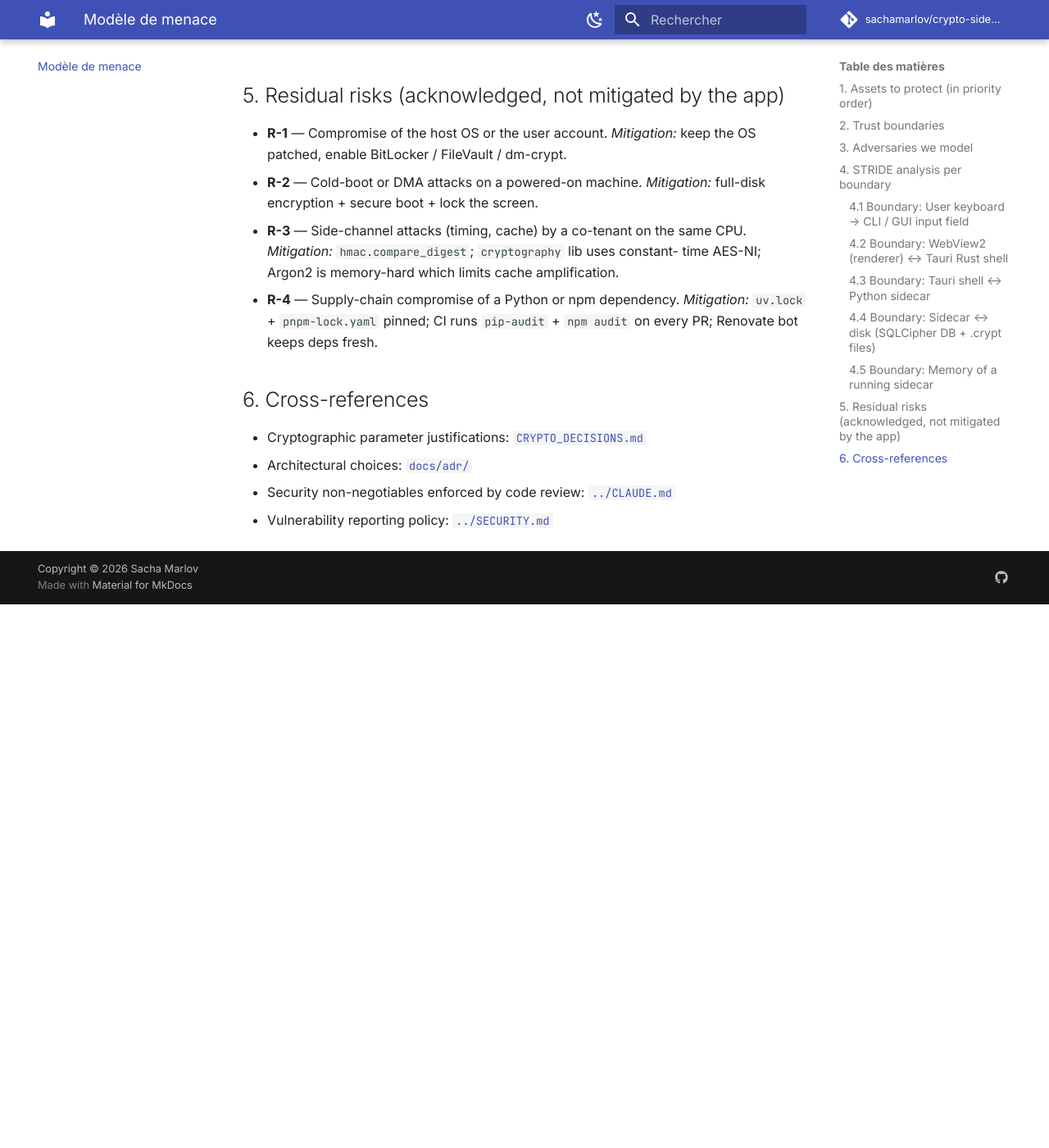
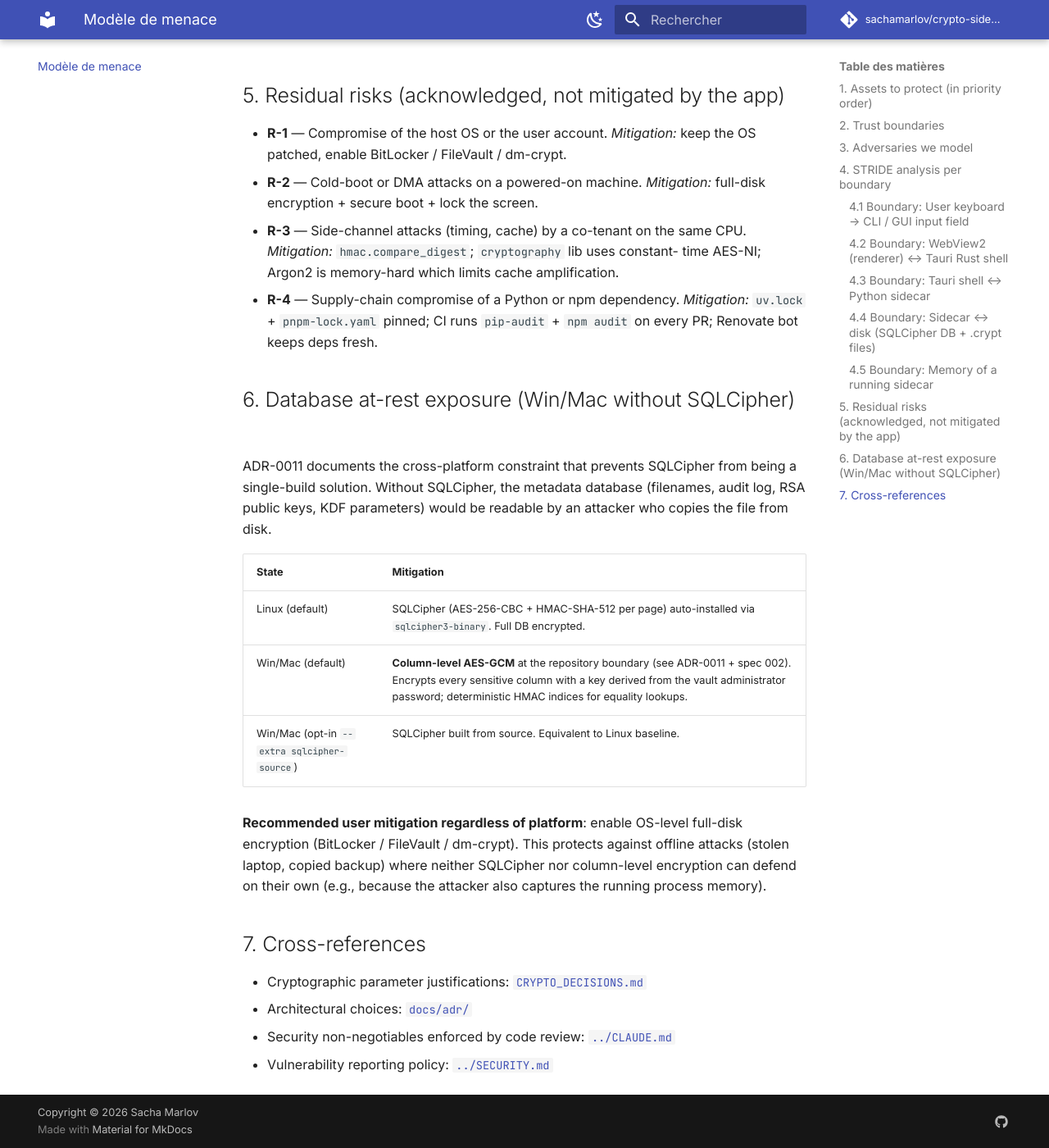
Before and after one commit to sachamarlov/crypto-sidecar, an MkDocs documentation site: the page built from docs/THREAT_MODEL.md, in a window 1280 px wide and 1400 px high, scrolled down 3556 px. Shown: the whole window at 82% size. Built offline with MkDocs 1.6.1 and Material for MkDocs 9.7.7, drawn with Linux system fonts in a browser that asks for light colours; comment, search, counter and statistics services are not loaded; before the commit the page ends 4293 px from its top, so only the background shows below that.

Commit message:
revert(security): restore SQLCipher posture, document cross-platform fallback
Reverts the regression from 6f68baa where sqlcipher3-binary was demoted
to an opt-in extra to "fix" the Windows CI failure. That hid a real
problem (no Windows wheel on PyPI) behind a degraded default and broke
ADR-0003 without an ADR of supersession.

What this commit does instead:
- Restore sqlcipher3-binary as a primary dependency on Linux (where the
  PyPI wheel exists), so Linux installs are unchanged.
- Add a `sqlcipher-source` extra for Windows/macOS power users who can
  install vcpkg/brew + sqlcipher and build sqlcipher3 from source.
- Introduce ADR-0011 which supersedes ADR-0003 for cross-platform
  behaviour: when SQLCipher is not available at runtime, repositories
  fall back to column-level AES-GCM encryption (using the vault
  administrator key derived from the master password). The schema is
  unchanged across backends; only the storage path differs.
- Add THREAT_MODEL.md section "Database at-rest exposure (Win/Mac
  without SQLCipher)" so the residual risk and mitigation are
  documented up front.
- Update src/guardiabox/persistence/database.py header to point at
  ADR-0011 + the future spec where column-level helpers will land.

The minimum security floor is now identical on every supported
platform: filenames + audit log are never on disk in plaintext.
SQLCipher remains the strongest option (full-page encryption + HMAC
authentication) and is auto-selected on Linux.

Co-Authored-By: Claude Opus 4.7 (1M context) <noreply@anthropic.com>

```diff
--- a/docs/THREAT_MODEL.md
+++ b/docs/THREAT_MODEL.md
@@ -104,7 +104,26 @@
   *Mitigation:* `uv.lock` + `pnpm-lock.yaml` pinned; CI runs `pip-audit` +
   `npm audit` on every PR; Renovate bot keeps deps fresh.
 
-## 6. Cross-references
+## 6. Database at-rest exposure (Win/Mac without SQLCipher)
+
+ADR-0011 documents the cross-platform constraint that prevents SQLCipher
+from being a single-build solution. Without SQLCipher, the metadata
+database (filenames, audit log, RSA public keys, KDF parameters) would
+be readable by an attacker who copies the file from disk.
+
+| State | Mitigation |
+|-------|------------|
+| Linux (default) | SQLCipher (AES-256-CBC + HMAC-SHA-512 per page) auto-installed via `sqlcipher3-binary`. Full DB encrypted. |
+| Win/Mac (default) | **Column-level AES-GCM** at the repository boundary (see ADR-0011 + spec 002). Encrypts every sensitive column with a key derived from the vault administrator password; deterministic HMAC indices for equality lookups. |
+| Win/Mac (opt-in `--extra sqlcipher-source`) | SQLCipher built from source. Equivalent to Linux baseline. |
+
+**Recommended user mitigation regardless of platform**: enable OS-level
+full-disk encryption (BitLocker / FileVault / dm-crypt). This protects
+against offline attacks (stolen laptop, copied backup) where neither
+SQLCipher nor column-level encryption can defend on their own (e.g.,
+because the attacker also captures the running process memory).
+
+## 7. Cross-references
 
 * Cryptographic parameter justifications: [`CRYPTO_DECISIONS.md`](CRYPTO_DECISIONS.md)
 * Architectural choices: [`docs/adr/`](adr/)
```
Also changed, not shown: docs/adr/0011-defer-cross-platform-database-encryption.md (added, +110 -0 lines), pyproject.toml (+18 -11 lines), 2 other files.
